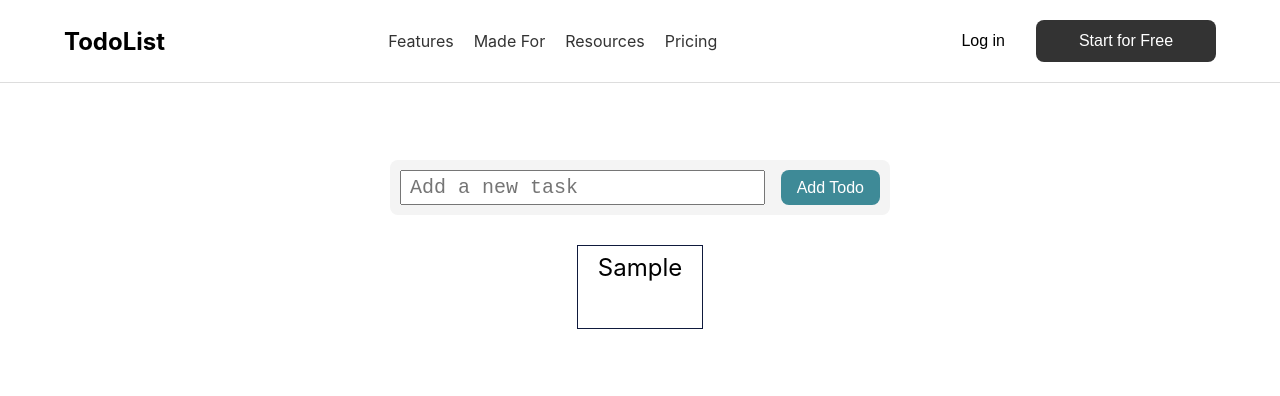
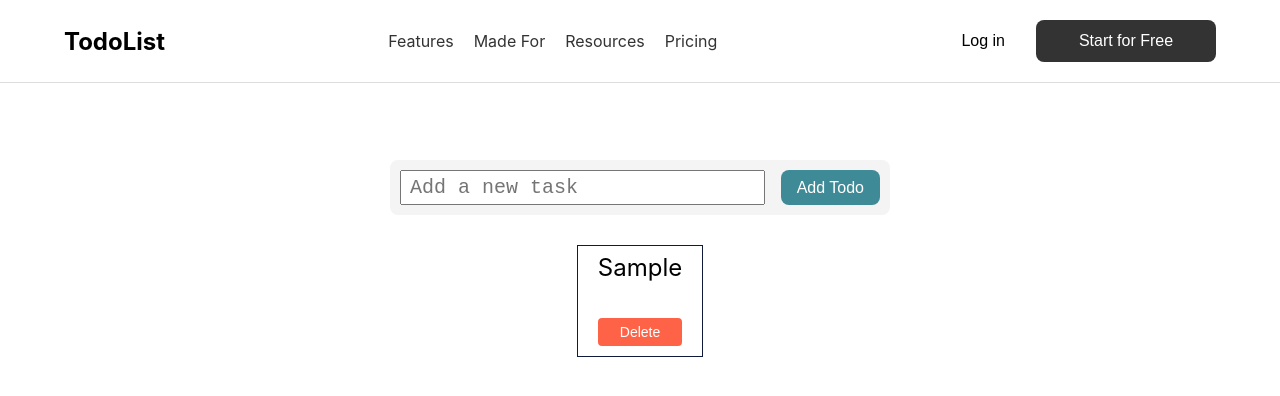
Before and after one commit to SAMKE-glitch/react_todo_app, a React (Create React App) app in the folder todo-list-app/: page / in a window 1280 px wide. Both pictures are taken after typing "Sample" into the empty fields and a click on the button "Add Todo". Shown: the top 396 px of the page. Built offline with nearby package versions, Linux system fonts and the light colour scheme.

Commit message:
deleteTodo func

```diff
--- a/todo-list-app/src/App.js
+++ b/todo-list-app/src/App.js
@@ -7,16 +7,22 @@ import TodoList from './components/TodoList';
 const App = () => {
   const [todos, setTodos] = useState([]);
 
+  // add Todo logic
   const addTodo = (newTodo) => {
     setTodos((prevTodos) => [...prevTodos, newTodo]);
   };
 
+  // delete Todo logic
+  const deleteTodo = (id) => {
+    const updatedTodos = todos.filter((todo) => todo.id !== id);
+    setTodos(updatedTodos);
+  };
   return (
     <div className="app-container">
       <Header />
       <div id="todo-list">
         <TodoForm addTodo={addTodo} />
-        <TodoList todos={todos} />
+        <TodoList todos={todos} deleteTodo={deleteTodo} />
       </div>
     </div>
   );
--- a/todo-list-app/src/components/TodoForm.js
+++ b/todo-list-app/src/components/TodoForm.js
@@ -27,7 +27,8 @@ const TodoForm = ({ addTodo }) => {
         onChange={(e) => setInput(e.target.value)}
         placeholder="Add a new task"
       />
-      <button type="submit">Add Todo</button>
+      <button className="add-btn" type="submit">Add Todo</button>
+
     </form>
   );
 };
--- a/todo-list-app/src/components/TodoItem.js
+++ b/todo-list-app/src/components/TodoItem.js
@@ -1,10 +1,11 @@
 import React from "react";
 import "../styles/TodoItem.css";
 
-const TodoItem = ({ todo }) => {
+const TodoItem = ({ todo, deleteTodo }) => {
   return (
     <div className="todo">
       <div className="todo-text">{todo.text}</div>
+      <button className="delete-btn" onClick={() => deleteTodo(todo.id)}>Delete</button>
     </div>
   );
 };
--- a/todo-list-app/src/components/TodoList.js
+++ b/todo-list-app/src/components/TodoList.js
@@ -2,11 +2,11 @@ import React from "react";
 import TodoItem from "./TodoItem";
 import '../styles/TodoList.css';
 
-const TodoList = ({ todos }) => {
+const TodoList = ({ todos, deleteTodo }) => {
   return (
     <div className="todo-list">
       {todos.map((todo) => (
-        <TodoItem key={todo.id} todo={todo} />
+       <TodoItem key={todo.id} todo={todo} deleteTodo={deleteTodo} />
       ))}
     </div>
   );
--- a/todo-list-app/src/styles/TodoForm.css
+++ b/todo-list-app/src/styles/TodoForm.css
@@ -1,4 +1,5 @@
 /* TodoForm.css */
+
 form {
     display: flex;
     justify-content: space-between;
@@ -13,9 +14,9 @@ form input {
     font-family: monospace;
   }
 
-form button {
+  .add-btn {
     font-size: 16px;
-  background-color: rgb(62, 138, 151);
+    background-color: rgb(62, 138, 151); /* Blue-green for add */
     color: #fff;
     border-radius: 8px;
     border: none;
@@ -23,14 +24,14 @@ form button {
     cursor: pointer;
   }
 
-form button:hover {
-  background-color: rgb(173, 47, 28);
+  .add-btn:hover {
+    background-color: rgb(30, 100, 120); /* Darker blue-green for hover */
   }
 
-form button:active {
-  background-color: rgb(130, 35, 21);
+  .add-btn:active {
+    background-color: rgb(15, 70, 90); /* Even darker for active */
   }
 
-form button:focus {
-  outline: 0;
+  .add-btn:focus {
+    outline: none;
   }
--- a/todo-list-app/src/styles/TodoItem.css
+++ b/todo-list-app/src/styles/TodoItem.css
@@ -27,24 +27,24 @@
   margin-top: 10px;
 }
 
-button {
-  font-size: 16px;
-  background-color: rgb(62, 138, 151);
+.delete-btn {
+    font-size: 14px;
+    background-color: rgb(255, 99, 71); /* Tomato red for delete */
     color: #fff;
-  border-radius: 8px;
+    border-radius: 4px;
     border: none;
-  padding: 8px 16px;
+    padding: 6px 12px;
     cursor: pointer;
   }
 
-button:hover {
-  background-color: rgb(173, 47, 28);
+  .delete-btn:hover {
+    background-color: rgb(220, 20, 60); /* Crimson red for hover */
   }
 
-button:active {
-  background-color: rgb(130, 35, 21);
+  .delete-btn:active {
+    background-color: rgb(139, 0, 0); /* Dark red for active state */
   }
 
-button:focus {
-  outline: 0;
+  .delete-btn:focus {
+    outline: none;
   }
```
Lines whose indentation alone changed are shown as unchanged.
